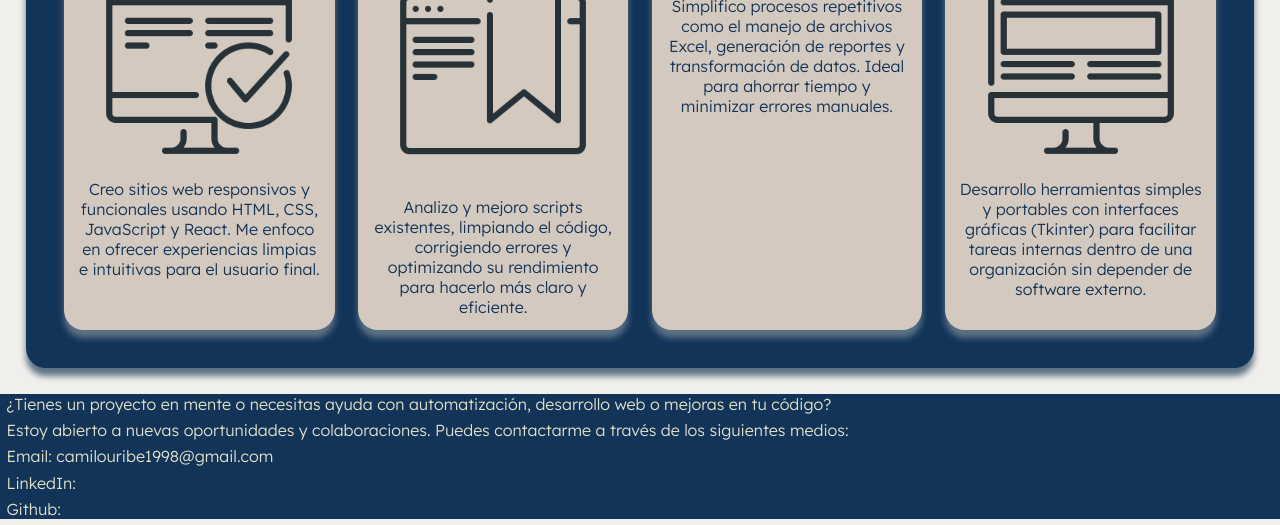
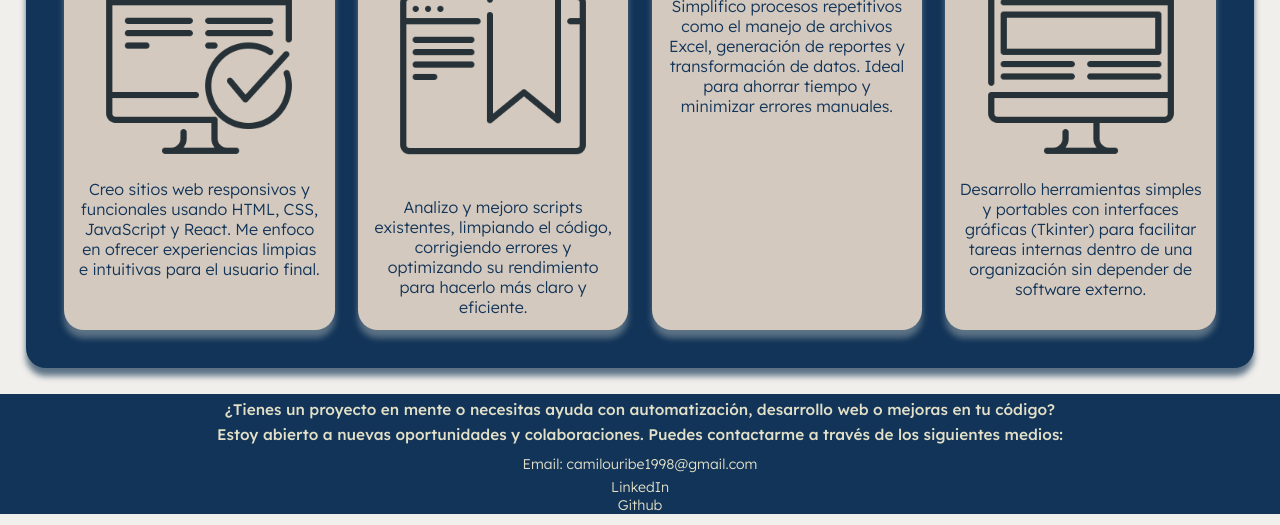
Before and after one commit to UribeCamilo98/Portfolio, a plain HTML site: page index.html in a window 1280 px wide. Shown: the part 926-1451 px from the top of the page. Drawn offline with Linux system fonts and the light colour scheme.

Commit message:
Version 1.0 del sitio web
Se ajusto el CSS del footer y se subio a la red para su implementacion.

```diff
--- a/index.html
+++ b/index.html
@@ -29,7 +29,7 @@
 					<div class = "pcontent-info">
 					<h3>Conversor de unidades</h3>
 					<p>Aplicativo web para la conversion de unidades de longitud, peso y temperatura, el usuario puede intercambiar entre los distintos tipos de unidades y realizar las conversiones correspondientes.</p>
-					<a href="https://github.com/UribeCamilo98/Unit-Converter">Ir al repositorio</a>
+					<a href="https://github.com/UribeCamilo98/Unit-Converter"> >>Ir al repositorio<< </a>
 				</div>
 				</li>
 			</ul>
@@ -62,16 +62,23 @@
 
 		</main>
 
-		<footer id="contact-info">
-			<p>¿Tienes un proyecto en mente o necesitas
+		<footer >
+			<div id="contact-info">
+				<div id="contact-paragraph">
+					<p>¿Tienes un proyecto en mente o necesitas
 		ayuda con automatización, desarrollo web o mejoras en tu
 		código?</p>
 		<p>Estoy abierto a nuevas oportunidades y
 		colaboraciones. Puedes contactarme a través de los siguientes
 		medios:</p>
+	</div>
+	<div id="links">
 		<p>Email: camilouribe1998@gmail.com</p>
-		<p>LinkedIn: </p>
-		<p>Github:</p>
+		<a href="">LinkedIn</a><br>
+		<a href="https://github.com/UribeCamilo98">Github</a>
+	</div>
+
+	</div>
 
 	</footer>
 </body>
--- a/styles.css
+++ b/styles.css
@@ -29,6 +29,9 @@ footer{
 
 a{
 	text-decoration: none;
+	color: inherit;
+
+
 }
 p{
 	margin: 0.5%;
@@ -128,3 +131,25 @@ h3{
 	padding-top: 5px;
 	gap: 2%;
 }
+
+#contact-info{
+	display: flex;
+	flex-direction: column;
+	justify-content: center;
+	align-items: center;
+}
+
+#contact-paragraph{
+	width: 100%;
+	max-width: 95%;
+	text-align: center;
+	font-size: 1.2vw;
+	font-weight: 500;
+
+}
+#links{
+	width: 100%;
+	max-width: 80%;
+	text-align: center;
+	font-size: 1.1vw;
+}
```
